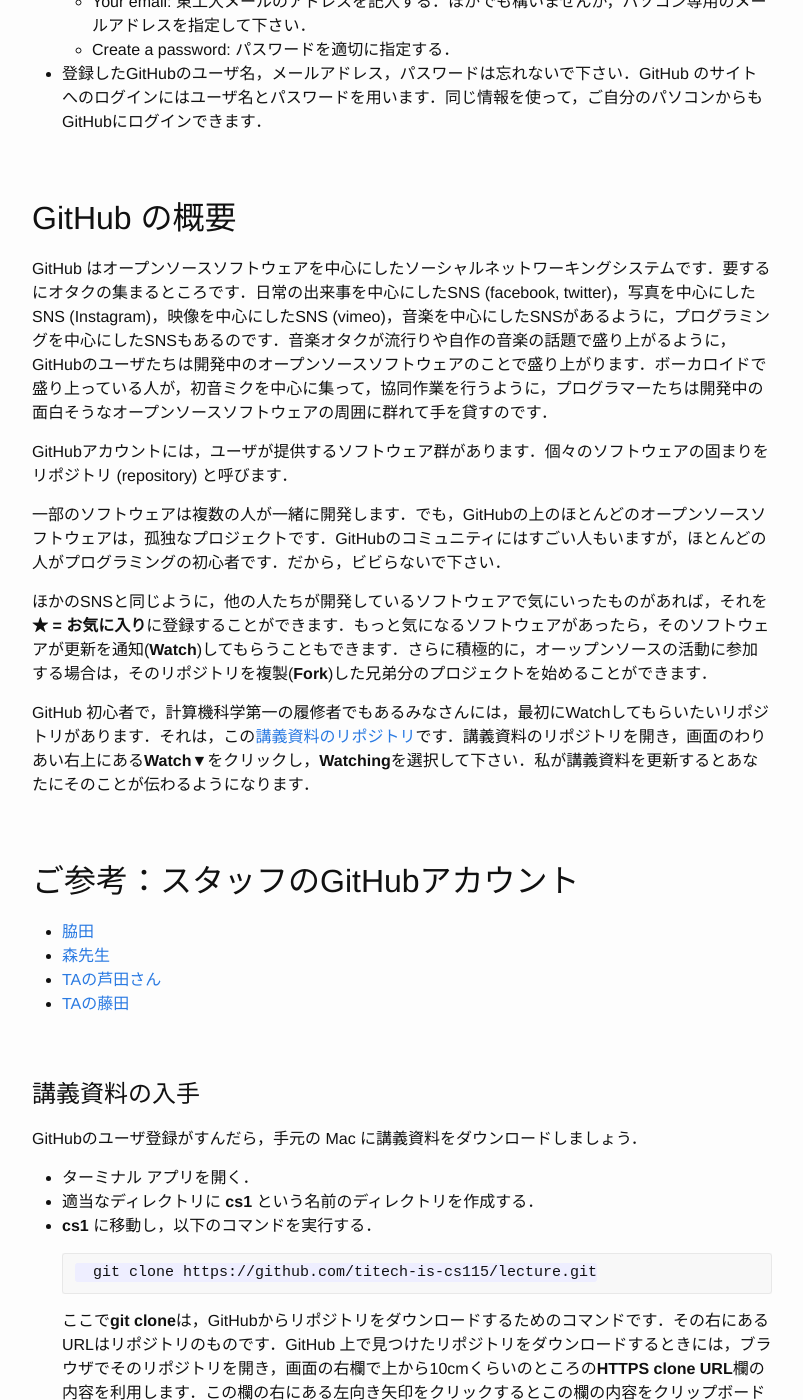
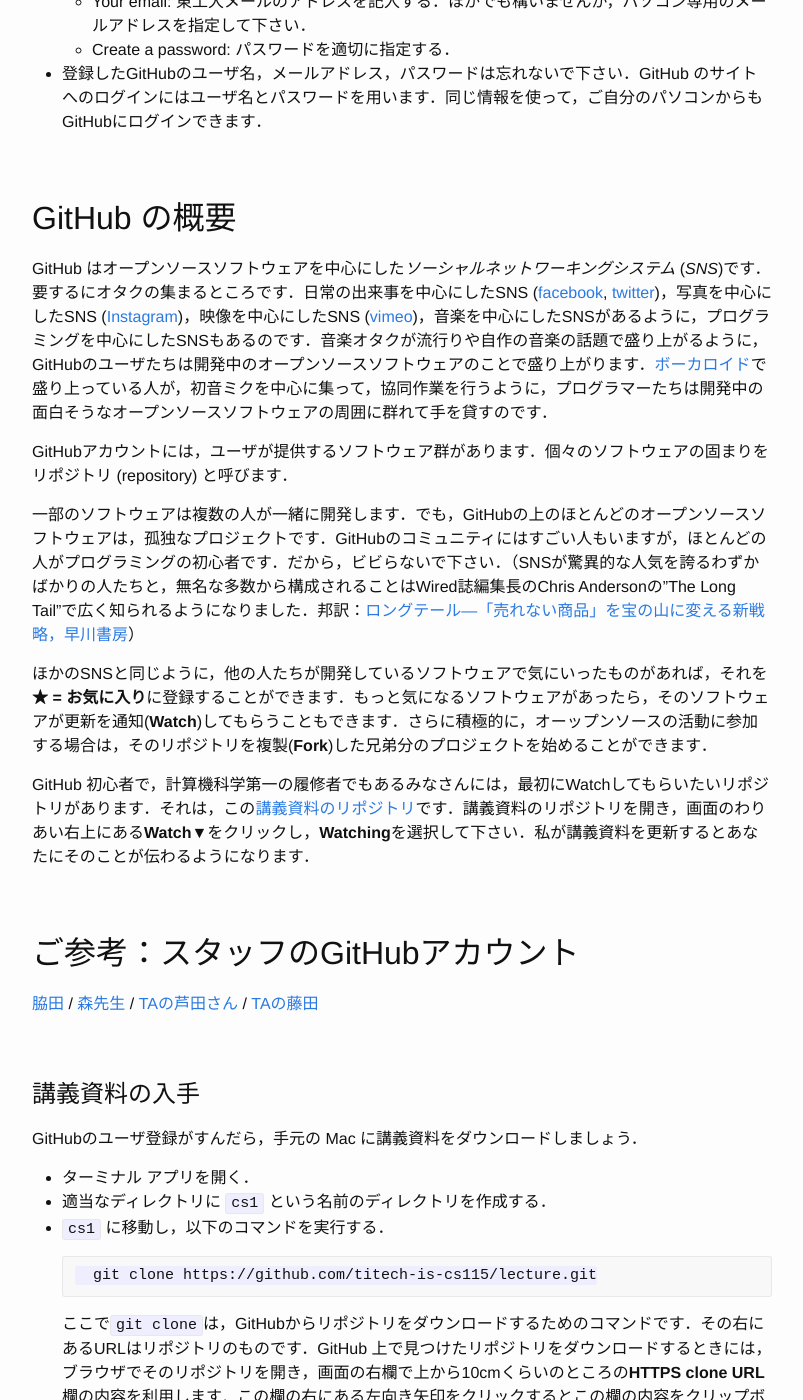
Before and after one commit to titech-is-cs115/lecture, a Jekyll site: the page built from assignments/lx00a.md, in a window 1280 px wide and 1400 px high, scrolled down 1149 px. Shown: the whole window, without its empty margins (238-1041 px from the left). Built offline with Jekyll 4.4.1, drawn with Linux system fonts in a browser that asks for light colours; nearby versions of some CDN libraries; library files that are not in the unit come from our copies; comment, search, counter and statistics services are not loaded; some of the changed text lies outside the part shown.

Commit message:
細かい修正を施した．

```diff
--- a/assignments/lx00a.md
+++ b/assignments/lx00a.md
@@ -5,7 +5,7 @@ layout: page
 
 # GitHub について
 
-計算機科学第一では，実習基盤に GitHub を利用します．GitHub はソフトウェアを共同開発するためのクラウドサービスです．この授業では，GitHub を用いて，講義資料の提供，授業の質問への応対，課題の提示を実施する予定です．
+計算機科学第一では，実習基盤に [GitHub](https://github.com) を利用します．GitHub はソフトウェアを共同開発するためのクラウドサービスです．この授業では，GitHub を用いて，講義資料の提供，授業の質問への応対，課題の提示を実施する予定です．
 
 9月になって GitHub は classroom という新しい基盤を提案しました．GitHub classroom を利用すれば課題の提出，提出物への講評も GitHub でできそうです．GitHub classroom の利用については現在，検討中です．
 
@@ -37,11 +37,11 @@ GitHub ユーザでないならば，以下の作業を行って下さい．
 
 ## GitHub の概要
 
-GitHub はオープンソースソフトウェアを中心にしたソーシャルネットワーキングシステムです．要するにオタクの集まるところです．日常の出来事を中心にしたSNS (facebook, twitter)，写真を中心にしたSNS (Instagram)，映像を中心にしたSNS (vimeo)，音楽を中心にしたSNSがあるように，プログラミングを中心にしたSNSもあるのです．音楽オタクが流行りや自作の音楽の話題で盛り上がるように，GitHubのユーザたちは開発中のオープンソースソフトウェアのことで盛り上がります．ボーカロイドで盛り上っている人が，初音ミクを中心に集って，協同作業を行うように，プログラマーたちは開発中の面白そうなオープンソースソフトウェアの周囲に群れて手を貸すのです．
+GitHub はオープンソースソフトウェアを中心にした*ソーシャルネットワーキングシステム* (*SNS*)です．要するにオタクの集まるところです．日常の出来事を中心にしたSNS ([facebook](https://www.facebook.com), [twitter](https://twitter.com))，写真を中心にしたSNS ([Instagram](https://instagram.com))，映像を中心にしたSNS ([vimeo](https://vimeo.com))，音楽を中心にしたSNSがあるように，プログラミングを中心にしたSNSもあるのです．音楽オタクが流行りや自作の音楽の話題で盛り上がるように，GitHubのユーザたちは開発中のオープンソースソフトウェアのことで盛り上がります．[ボーカロイド](https://ja.wikipedia.org/wiki/VOCALOID)で盛り上っている人が，初音ミクを中心に集って，協同作業を行うように，プログラマーたちは開発中の面白そうなオープンソースソフトウェアの周囲に群れて手を貸すのです．
 
 GitHubアカウントには，ユーザが提供するソフトウェア群があります．個々のソフトウェアの固まりをリポジトリ (repository) と呼びます．
 
-一部のソフトウェアは複数の人が一緒に開発します．でも，GitHubの上のほとんどのオープンソースソフトウェアは，孤独なプロジェクトです．GitHubのコミュニティにはすごい人もいますが，ほとんどの人がプログラミングの初心者です．だから，ビビらないで下さい．
+一部のソフトウェアは複数の人が一緒に開発します．でも，GitHubの上のほとんどのオープンソースソフトウェアは，孤独なプロジェクトです．GitHubのコミュニティにはすごい人もいますが，ほとんどの人がプログラミングの初心者です．だから，ビビらないで下さい．（SNSが驚異的な人気を誇るわずかばかりの人たちと，無名な多数から構成されることはWired誌編集長のChris Andersonの"The Long Tail"で広く知られるようになりました．邦訳：[ロングテール―「売れない商品」を宝の山に変える新戦略，早川書房](http://www.amazon.co.jp/ロングテール―「売れない商品」を宝の山に変える新戦略-クリス-アンダーソン/dp/4152087617)）
 
 ほかのSNSと同じように，他の人たちが開発しているソフトウェアで気にいったものがあれば，それを**★ = お気に入り**に登録することができます．もっと気になるソフトウェアがあったら，そのソフトウェアが更新を通知(**Watch**)してもらうこともできます．さらに積極的に，オーップンソースの活動に参加する場合は，そのリポジトリを複製(**Fork**)した兄弟分のプロジェクトを始めることができます．
 
@@ -49,28 +49,28 @@ GitHub 初心者で，計算機科学第一の履修者でもあるみなさん
 
 ## ご参考：スタッフのGitHubアカウント
 
-- [脇田](https://github.com/wakita)
-- [森先生](https://github.com/ryuhei-mori)
-- [TAの芦田さん](https://github.com/RyoAshida)
-- [TAの藤田](https://github.com/nikeeshi)
+[脇田](https://github.com/wakita) /
+[森先生](https://github.com/ryuhei-mori) /
+[TAの芦田さん](https://github.com/RyoAshida) /
+[TAの藤田](https://github.com/nikeeshi)
 
 # 講義資料の入手
 
 GitHubのユーザ登録がすんだら，手元の Mac に講義資料をダウンロードしましょう．
 
 - ターミナル アプリを開く．
-- 適当なディレクトリに **cs1** という名前のディレクトリを作成する．
-- **cs1** に移動し，以下のコマンドを実行する．
+- 適当なディレクトリに `cs1` という名前のディレクトリを作成する．
+- `cs1` に移動し，以下のコマンドを実行する．
 
         git clone https://github.com/titech-is-cs115/lecture.git
 
-    ここで**git clone**は，GitHubからリポジトリをダウンロードするためのコマンドです．その右にあるURLはリポジトリのものです．GitHub 上で見つけたリポジトリをダウンロードするときには，ブラウザでそのリポジトリを開き，画面の右欄で上から10cmくらいのところの**HTTPS clone URL**欄の内容を利用します．この欄の右にある左向き矢印をクリックするとこの欄の内容をクリップボードにコピーできますので，あとはターミナルにペーストするとよいでしょう．
+    ここで`git clone`は，GitHubからリポジトリをダウンロードするためのコマンドです．その右にあるURLはリポジトリのものです．GitHub 上で見つけたリポジトリをダウンロードするときには，ブラウザでそのリポジトリを開き，画面の右欄で上から10cmくらいのところの**HTTPS clone URL**欄の内容を利用します．この欄の右にある左向き矢印をクリックするとこの欄の内容をクリップボードにコピーできますので，あとはターミナルにペーストするとよいでしょう．
 
 # 講義の例題の追実験
 
 講義のなかで，プログラムの実行方式として4種類を学びました．`git clone`コマンドで取得したリポジトリの`01a`ディレクトリに講義で用いたサンプルコードがあります．これを利用して，以下を追体験して下さい．
 
-- `simple.c`はC言語で書かれたプログラムです．これをclang Cコンパイラを用いてコンパイルし，実行させてみて下さい．みなさんはgccというCコンパイラを知っているかもしれませんが，Macでの標準的なCコンパイラはclangです．Macの上でgccを今でも使っている人は今後はclangを使うようにして下さい．
+- `simple.c`はC言語で書かれたプログラムです．これを`clang` Cコンパイラを用いてコンパイルし，実行させてみて下さい．みなさんは`gcc`というCコンパイラを知っているかもしれませんが，Macでの標準的なCコンパイラは`clang`です．Macの上で`gcc`を今でも使っている人は今後は`clang`を使うようにして下さい．
 - `simple.scala`はScalaで書かれたプログラムです．このプログラムをテキストエディタ(Sublime Textをお薦めします)で開き，何をしているのかよく理解して下さい．
     - ターミナルで`scala`コマンドを起動して下さい．
     - テキストエディタに表示されているプログラムのなかから，講義資料で入力を行っている箇所を選択してコピーし，`scala`にペーストして下さい．
@@ -83,8 +83,8 @@ GitHubのユーザ登録がすんだら，手元の Mac に講義資料をダウ
 
 # sbtを用いた継続的実行環境の利用
 
-- `sbt`を用いた普通の作業方法を通して，`compile`コマンド，`run`コマンド，`exit`コマンドの使い方について学びます．作業用ディレクトリを`cs1`に変更してから，講義資料の「sbtの利用」の作業を実施してみて下さい．
-- `sbt`を用いた継続的実行モードの使い方について学びましょう．講義資料の「sbt セッションを通して実行したのは最初の ~run コマンドだけ」の内容を実施してみて下さい．
+- `sbt`を用いた普通の作業方法を通して，`compile`コマンド，`run`コマンド，`exit`コマンドの使い方について学びます．作業用ディレクトリを`cs1`に変更してから，講義資料の「`sbt`の利用」の作業を実施してみて下さい．
+- `sbt`を用いた継続的実行モードの使い方について学びましょう．講義資料の「`sbt`セッションを通して実行したのは最初の`~run`コマンドだけ」の内容を実施してみて下さい．
 
 # 宿題（数のパズル）
 
```
